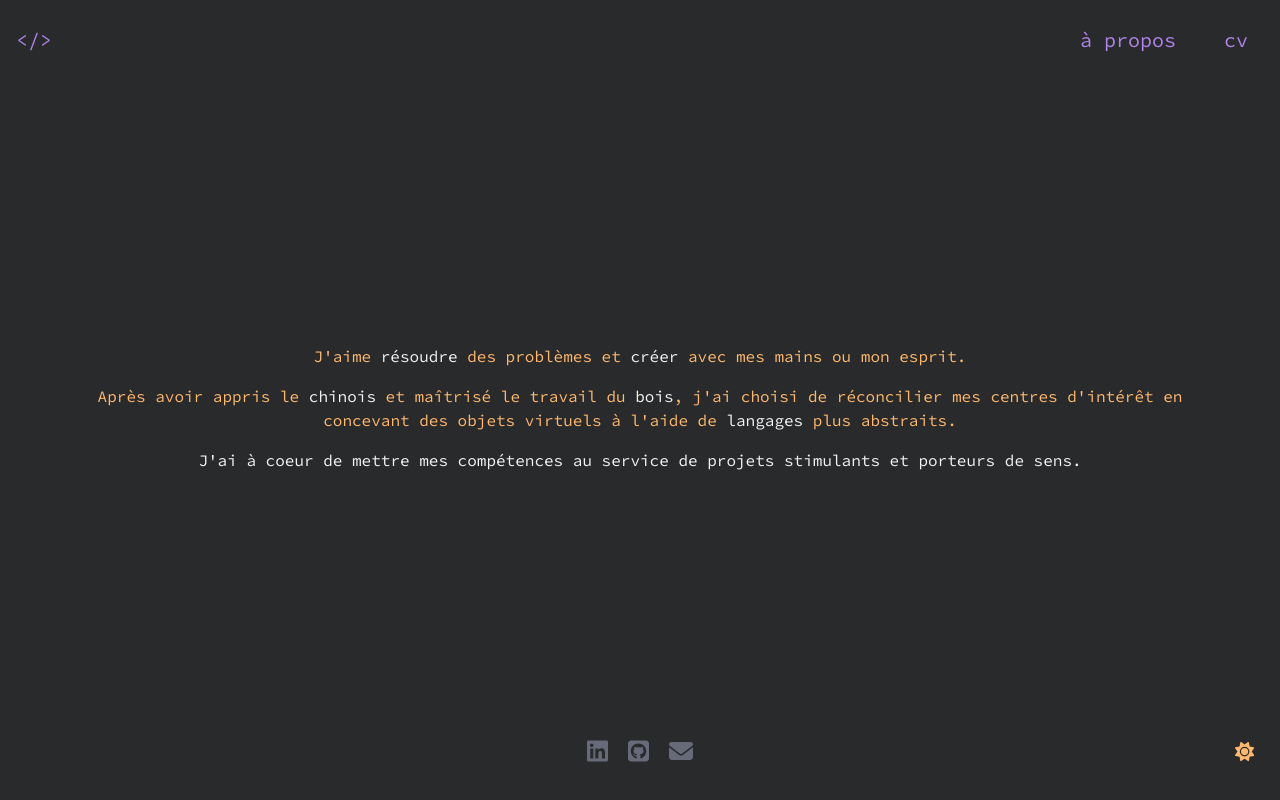
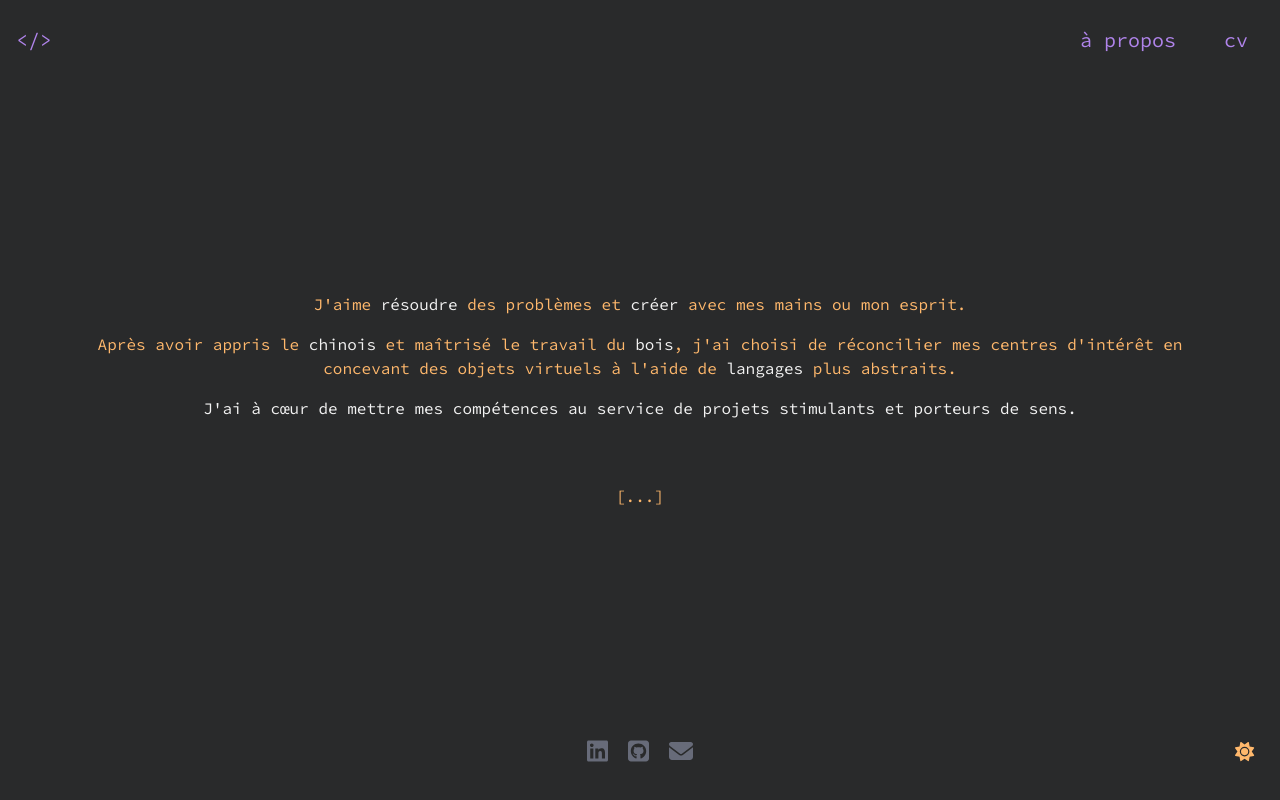
Before and after one commit to Sojabio/Portfolio, a React (Vite) app: page /about in a window 1280 px wide. Built offline with nearby package versions, Linux system fonts and the light colour scheme; no server answers.

Commit message:
add about

```diff
--- a/src/index.css
+++ b/src/index.css
@@ -33,22 +33,23 @@
 a {
   color: var(--very-dark-grey); /* Set link color to very dark grey */
   text-decoration: inherit;
+  transition: 0.5s;
 }
 
 a:hover{
   color: var(--pink);
+  transition: 0.5s;
 }
 
 
 /* Dark mode styles */
 .dark-theme a {
   color: var(--purple);
-  transition: 0.5s;
 }
 
 .dark-theme a:hover {
   color: var(--green);
-  transition: 0.5s;
+
 }
 
 body {
--- a/src/pages/about/about.css
+++ b/src/pages/about/about.css
@@ -13,3 +13,23 @@ span{
 .dark-theme span {
   color: var(--white)
 }
+
+.concerns {
+  margin-top: 4rem;
+  cursor: pointer;
+  transition: 0.5s;
+}
+
+.concerns:hover {
+  color: var(--pink);
+  transition: 0.5s;
+
+}
+
+.concerns ul{
+  list-style: none;
+}
+
+.dark-theme .concerns:hover {
+  color: var(--white);
+}
--- a/src/pages/about/about.jsx
+++ b/src/pages/about/about.jsx
@@ -1,11 +1,38 @@
 import './about.css'
+import {useState} from 'react';
 
 const About = () => {
+  const [concernsContent, setConcernsContent] = useState('[...]')
+
+  const handleClickConcerns = () => {
+    concernsContent === '[...]' ? setConcernsContent(subjects) : setConcernsContent('[...]')
+  }
+
+  const subjects = () => {
+    return (
+      <div>
+        les enjeux auxquels je suis sensible:
+        <ul>
+          <li>l'écologie</li>
+          <li>l'éducation</li>
+          <li>l'inclusivité</li>
+          <li>l'accessibilité</li>
+        </ul>
+      </div>
+    )
+  }
+
   return (
     <div className="about">
-      <p>J'aime <span>résoudre</span> des problèmes et <span>créer</span> avec mes mains ou mon esprit. </p>
-      <p>Après avoir appris le <span>chinois</span> et maîtrisé le travail du <span>bois</span>, j'ai choisi de réconcilier mes centres d'intérêt en concevant des objets virtuels à l'aide de <span>langages</span> plus abstraits.</p>
-      <span>J'ai à coeur de mettre mes compétences au service de projets stimulants et porteurs de sens.</span>
+      <div>
+    <p>J'aime <span>résoudre</span> des problèmes et <span>créer</span> avec mes mains ou mon esprit. </p>
+    <p>Après avoir appris le <span>chinois</span> et maîtrisé le travail du <span>bois</span>, j'ai choisi de réconcilier mes centres d'intérêt en concevant des objets virtuels à l'aide de <span>langages</span> plus abstraits.</p>
+    <span>J'ai à cœur de mettre mes compétences au service de projets stimulants et porteurs de sens.</span>
+      </div>
+      <div className="concerns"
+        onClick={handleClickConcerns}>
+        <p>{concernsContent}</p>
+      </div>
     </div>
   )
 }
--- a/src/pages/resume/resume.css
+++ b/src/pages/resume/resume.css
@@ -67,6 +67,9 @@
     grid-template-columns: 1fr;
     gap: 2vh; /* Reduce gap between sections */
     padding: 2rem;
+    margin-top: 1rem;
+    margin-bottom: 1rem
+
   }
 
   .left-column, .right-column {
```
